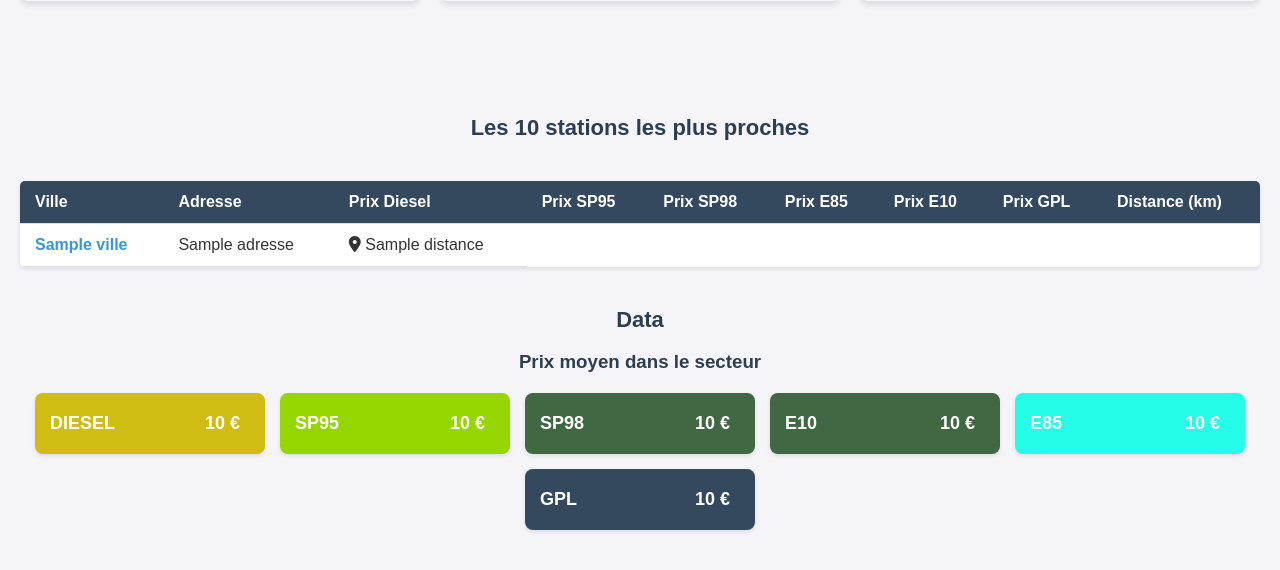
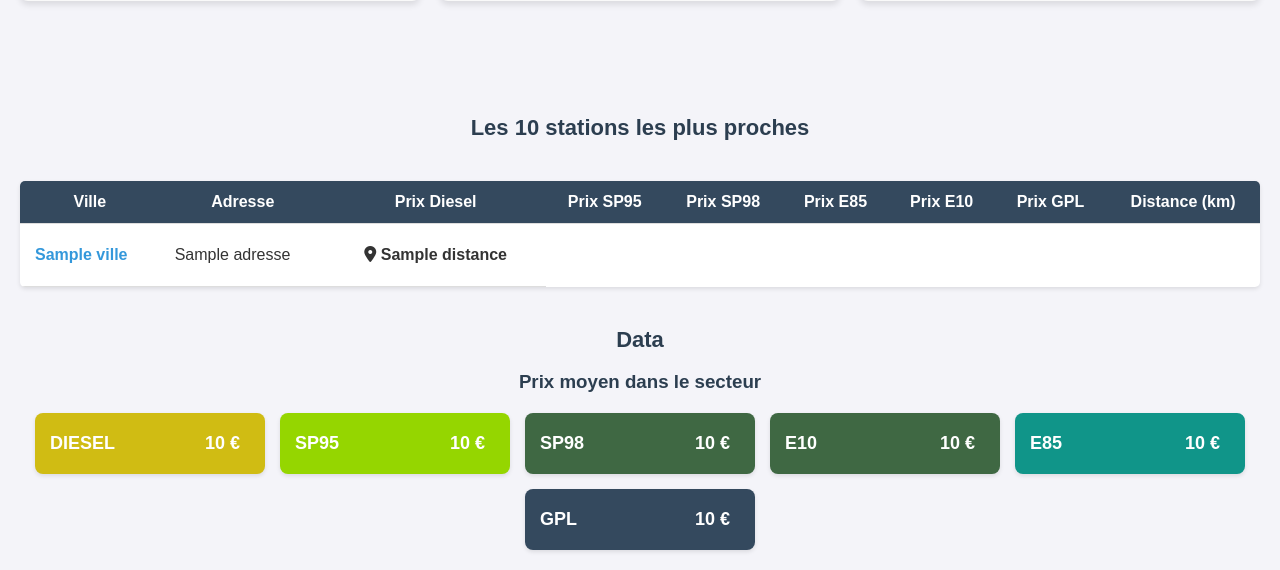
Before and after one commit to Robinho67200/carburant_monitoring, a Django app: template src/main_app/templates/recherche.html in a window 1280 px wide. Shown: the part 754-1324 px from the top of the page. Before the commit the page ends 1286 px from the top, so only its background shows below. Run offline with Django 5.2, Linux system fonts and the light colour scheme; tables that the repository leaves empty hold one stand-in row (values such as "Sample post"); the template is opened without the code that fills it: values that come from a table or form of the project are taken from there, most other values are stand-ins (such as "Sample title", 1, 10 or a date in 2020); some libraries are stand-ins or nearby versions.

Commit message:
Modifying the CSS

```diff
--- a/src/static/recherche.css
+++ b/src/static/recherche.css
@@ -150,7 +150,7 @@
     background-color: #34495e;
     color: #fff;
     font-weight: bold;
-    text-align: left;
+    text-align: center;
 }
 
 .stations_proximite td a {
@@ -161,6 +161,15 @@
 
 .stations_proximite tr:hover {
     background-color: #f5f5f5;
+}
+
+
+.prix_carburant_stations_proximite, .distance-table {
+    border-radius: 8px;
+    padding: 10px;
+    text-align: center;
+    font-weight: bold;
+
 }
 
 
@@ -201,7 +210,7 @@
 #SP95 { background-color: #95D600; color: white; } /* Vert */
 #SP98 { background-color: #3F6843; color: white; } /* Orange */
 #E10 { background-color: #3F6843; color: white; } /* Jaune */
-#E85 { background-color: #25FDE9; color: white; } /* Violet */
+#E85 { background-color: #109589; color: white; } /* Violet */
 #GPL { background-color: #34495e; color: white; } /* Gris foncé */
 
 .prix_moyen {
--- a/src/static/station.css
+++ b/src/static/station.css
@@ -42,7 +42,7 @@
 #SP95 { background-color: #95D600; color: white; } /* Vert */
 #SP98 { background-color: #3F6843; color: white; } /* Orange */
 #E10 { background-color: #3F6843; color: white; } /* Jaune */
-#E85 { background-color: #25FDE9; color: white; } /* Violet */
+#E85 { background-color: #109589; color: white; } /* Violet */
 #GPL { background-color: #34495e; color: white; } /* Gris foncé */
 
 /* Services */
```
